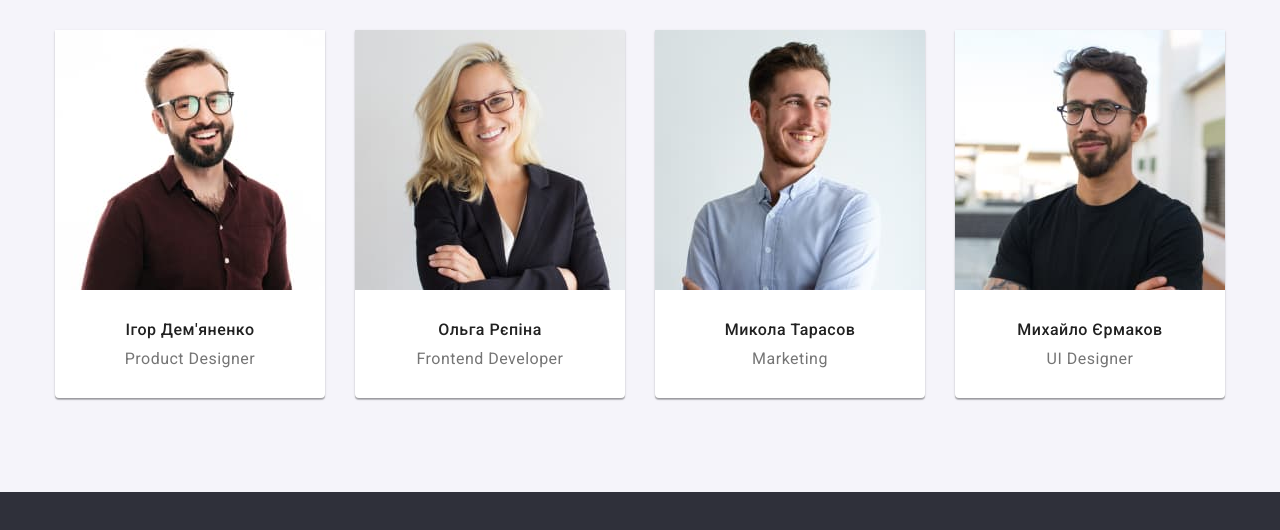
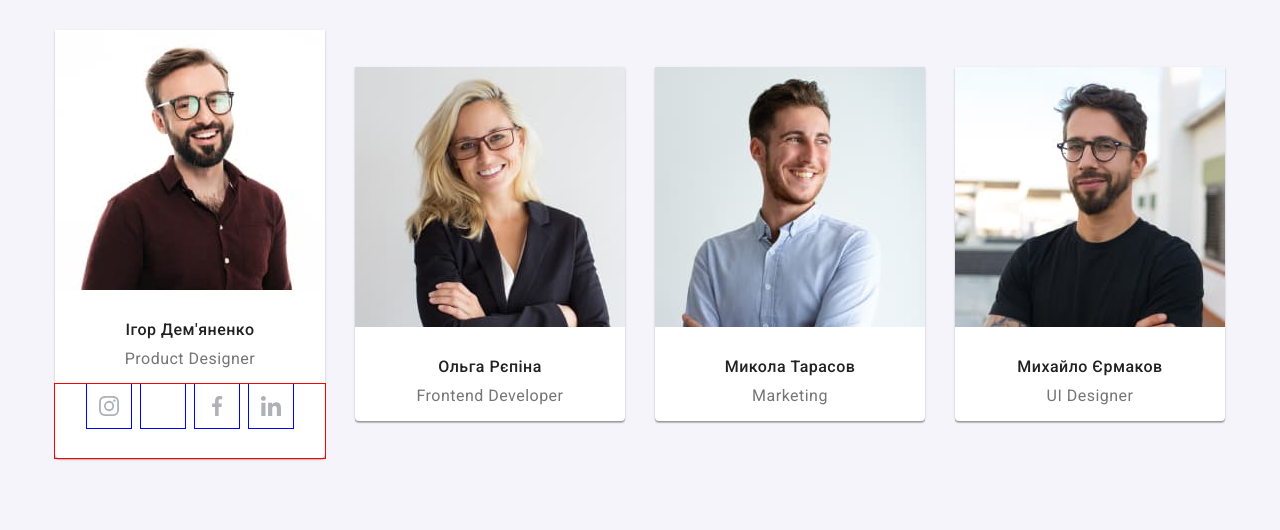
Before and after one commit to NadiiaDozorets/goit-markup-hw-04, a plain HTML site: page index.html in a window 1280 px wide. Shown: the part 1753-2283 px from the top of the page. Drawn offline with nearby package versions, Linux system fonts and the light colour scheme.

Commit message:
adds social icon

```diff
--- a/css/styles.css
+++ b/css/styles.css
@@ -291,7 +291,7 @@ ul {
 
 .foto {
   display: block;
-  padding: 30px;
+  padding: 30px 30px 16px 30px;
   text-align: center;
 }
 
@@ -349,6 +349,21 @@ ul {
 
 .section-team {
   background-color: var(--color-secondary);
+}
+
+/*icon-social*/
+
+.icon-social {
+  display: flex;
+  justify-content: space-between;
+  width: 270px;
+
+  outline: 1px solid red;
+  padding: 0px 32px 30px 32px;
+}
+
+.icon-comand {
+  outline: 1px solid blue;
 }
 
 /*footer*/
--- a/index.html
+++ b/index.html
@@ -164,6 +164,20 @@
                 <h3 class="title-img">Ігор Дем'яненко</h3>
                 <p class="about-team">Product Designer</p>
               </div>
+              <div class="icon-social">
+                <svg class="icon-comand" width="44" height="44">
+                  <use href="./images/symbol-defs.svg#instagram"></use>
+                </svg>
+                <svg class="icon-comand" width="44" height="44">
+                  <use href="./images/symbol-defs.svg#itwitter"></use>
+                </svg>
+                <svg class="icon-comand" width="44" height="44">
+                  <use href="./images/symbol-defs.svg#facebook"></use>
+                </svg>
+                <svg class="icon-comand" width="44" height="44">
+                  <use href="./images/symbol-defs.svg#linkedin"></use>
+                </svg>
+              </div>
             </li>
 
             <li class="section-item">
```
